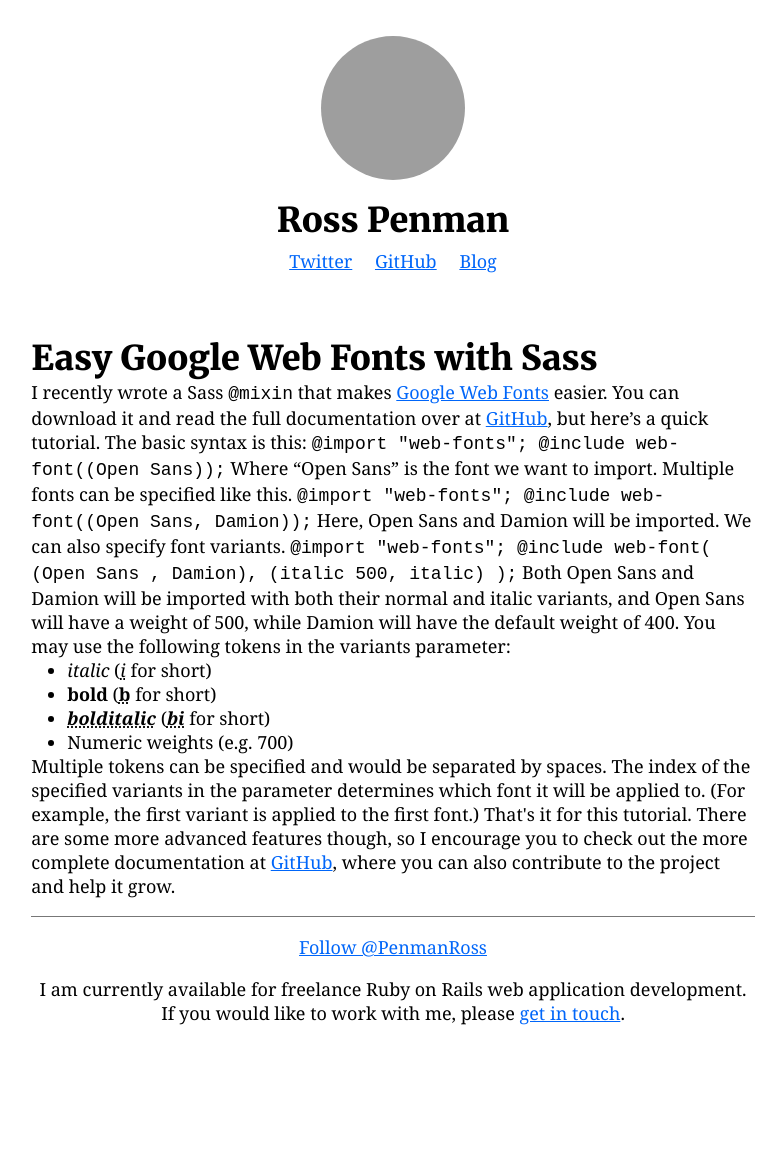
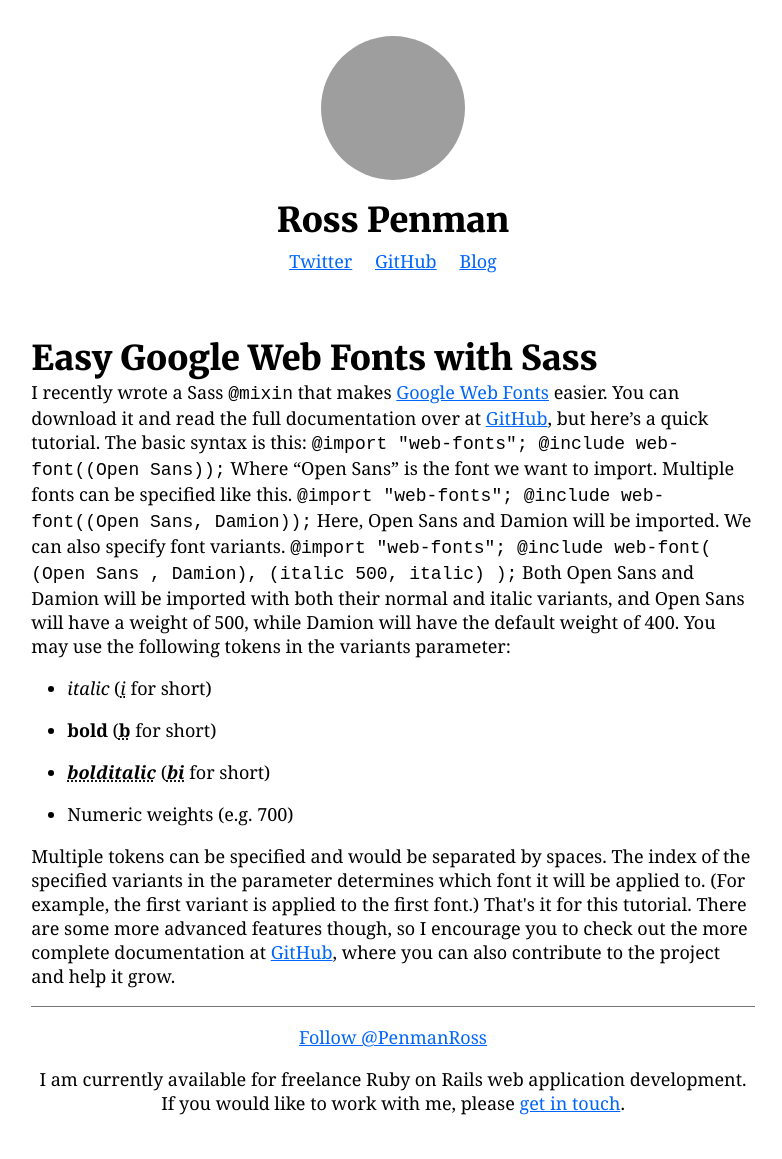
Before and after one commit to hyl/penman.github.io, a Jekyll site: the page built from _posts/2013-01-10-sass-web-fonts.html, in a window 1280 px wide. Shown: the whole page, without its empty margins (247-1029 px from the left). Built offline with Jekyll 4.4.1, drawn with Linux system fonts in a browser that asks for light colours; Markdown is read by kramdown in place of the engine named in the settings; comment, search, counter and statistics services are not loaded; before the commit the page ends 1069 px from its top, so only the background shows below that; grey boxes are pictures that could not be loaded.

Commit message:
Add some margin to list items.

```diff
--- a/_sass/styles.scss
+++ b/_sass/styles.scss
@@ -85,7 +85,7 @@ h3 {
   @include heading(1.2em);
 }
 
-p, article footer {
+p, article footer, li {
   margin: 1em 0;
 }
 
--- a/css/styles.css
+++ b/css/styles.css
@@ -515,7 +515,7 @@ h3 {
 }
 
 /* line 88, ../_sass/styles.scss */
-p, article footer, .post-list ol footer {
+p, article footer, .post-list ol footer, li {
   margin: 1em 0;
 }
 
```
